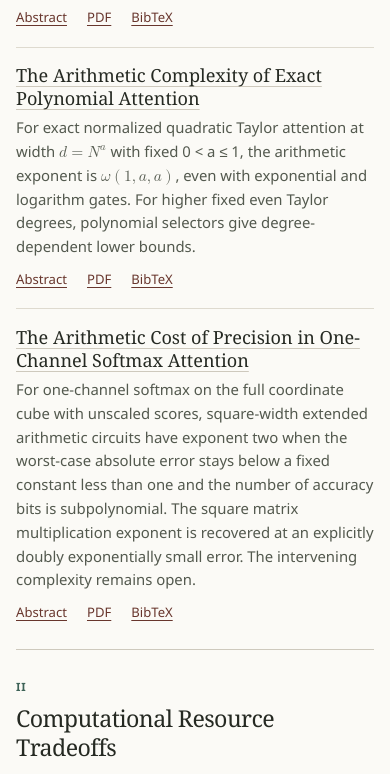
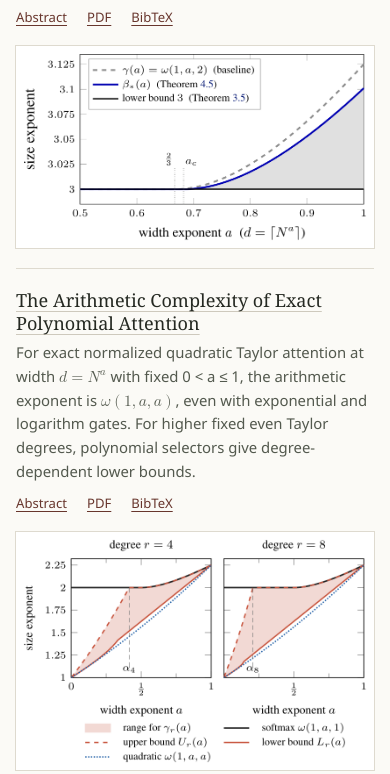
Before and after one commit to jiangxioabai/matrix-multiplication-complexity, a plain HTML site: page index.html in a window 390 px wide. Shown: the part 1994-2768 px from the top of the page. Drawn offline with Linux system fonts and the light colour scheme.

Commit message:
Add original paper figures to the research homepage

```diff
--- a/assets/research.css
+++ b/assets/research.css
@@ -72,7 +72,13 @@ math { font-size: 1.04em; }
 .theme-heading h3 { margin-block: 0.35rem 0.62rem; font-size: clamp(1.45rem, 3vw, 2rem); letter-spacing: -0.025em; }
 .theme-heading p { max-inline-size: 28ch; color: var(--muted); font-size: 0.94rem; }
 .paper-list { list-style: none; padding: 0; }
-.paper-entry { padding-block: 1.05rem; }
+.paper-entry {
+  display: grid;
+  grid-template-columns: minmax(0, 1fr) min(34%, 18rem);
+  align-items: center;
+  gap: 1rem clamp(1rem, 2.25vw, 2rem);
+  padding-block: 1.25rem;
+}
 .paper-entry + .paper-entry { border-block-start: 1px solid var(--subtle-rule); }
 .paper-entry:first-child { padding-block-start: 0; }
 .paper-entry:last-child { padding-block-end: 0; }
@@ -82,6 +88,14 @@ math { font-size: 1.04em; }
 .paper-entry p { max-inline-size: 69ch; margin-top: 0.37rem; color: var(--muted); font-size: 0.93rem; }
 .paper-links { display: flex; flex-wrap: wrap; gap: 0.22rem 1.25rem; margin-top: 0.48rem; font-size: 0.82rem; }
 .paper-links a { display: inline-block; padding-block: 0.12rem; }
+.paper-preview {
+  display: block;
+  outline: 1px solid var(--subtle-rule);
+  background: white;
+  cursor: zoom-in;
+}
+.paper-preview img { inline-size: 100%; }
+.paper-preview:hover { outline-color: var(--accent); }
 
 .research-connections, .background { margin-top: 4.5rem; }
 .connection-grid { display: grid; grid-template-columns: repeat(3, minmax(0, 1fr)); gap: 1.2rem 2.35rem; padding-block: 1.65rem 1.8rem; }
@@ -102,6 +116,11 @@ math { font-size: 1.04em; }
   .connection-grid { gap: 1rem 1.45rem; }
 }
 
+@media (max-width: 58rem) {
+  .paper-theme { grid-template-columns: 1fr; }
+  .theme-heading p { max-inline-size: 60ch; }
+}
+
 @media (max-width: 43rem) {
   .shell { width: calc(100% - 2rem); }
   .masthead-inner { display: grid; padding-block: 0.9rem; }
@@ -117,9 +136,11 @@ math { font-size: 1.04em; }
   .map-grid .map-theme { border-inline-start: 0; padding-inline: 0; padding-block: 0.85rem 1rem; }
   .map-theme ul { gap: 0.15rem 1.05rem; margin-top: 0.4rem; }
   .research-map { margin-bottom: 3.4rem; }
-  .paper-theme { grid-template-columns: 1fr; padding-block: 1.3rem 1.55rem; }
+  .paper-theme { padding-block: 1.3rem 1.55rem; }
   .theme-heading p { max-inline-size: 43ch; }
+  .paper-entry { grid-template-columns: 1fr; }
   .paper-entry:first-child { border-block-start: 1px solid var(--subtle-rule); padding-block-start: 0.8rem; }
+  .paper-preview { inline-size: min(100%, 34rem); }
   .connection-grid, .connection-figure { grid-template-columns: 1fr; }
   .connection-figure figcaption { max-inline-size: 54ch; }
   .research-connections, .background, .footer { margin-top: 3.2rem; }
--- a/index.html
+++ b/index.html
@@ -89,6 +89,7 @@
         </div>
         <ul class="paper-list">
           <li class="paper-entry">
+            <div class="paper-copy">
               <h4><a href="preprints/strassen-and-tensor-attention/">Matrix Multiplication Lower Bounds for Strassen Attention and a Faster Algorithm for Tensor Attention</a></h4>
               <p>In exact real arithmetic circuits with exponential and logarithm gates, normalized Strassen attention has the square matrix multiplication exponent for widths up to the sequence length, including width one. For tensor attention, a crossing identity gives an algorithm whose numerical speedups use the stated rectangular exponent formula.</p>
               <div class="paper-links">
@@ -96,8 +97,13 @@
                 <a href="preprints/strassen-and-tensor-attention/paper.pdf" aria-label="PDF for Matrix Multiplication Lower Bounds for Strassen Attention and a Faster Algorithm for Tensor Attention">PDF</a>
                 <a href="preprints/strassen-and-tensor-attention/#citation" aria-label="BibTeX for Matrix Multiplication Lower Bounds for Strassen Attention and a Faster Algorithm for Tensor Attention">BibTeX</a>
               </div>
+            </div>
+            <a class="paper-preview" href="preprints/strassen-and-tensor-attention/figure.png" title="Open full-size figure">
+              <img src="preprints/strassen-and-tensor-attention/figure.png" width="812" height="459" alt="Tensor-attention size exponent versus width exponent" loading="lazy" decoding="async">
+            </a>
           </li>
           <li class="paper-entry">
+            <div class="paper-copy">
               <h4><a href="preprints/exact-polynomial-attention/">The Arithmetic Complexity of Exact Polynomial Attention</a></h4>
               <p>For exact normalized quadratic Taylor attention at width <math xmlns="http://www.w3.org/1998/Math/MathML"><mrow><mi>d</mi><mo>=</mo><msup><mi>N</mi><mi>a</mi></msup></mrow></math> with fixed 0 &lt; a ≤ 1, the arithmetic exponent is <math xmlns="http://www.w3.org/1998/Math/MathML"><mrow><mi>ω</mi><mo>(</mo><mn>1</mn><mo>,</mo><mi>a</mi><mo>,</mo><mi>a</mi><mo>)</mo></mrow></math>, even with exponential and logarithm gates. For higher fixed even Taylor degrees, polynomial selectors give degree-dependent lower bounds.</p>
               <div class="paper-links">
@@ -105,8 +111,13 @@
                 <a href="preprints/exact-polynomial-attention/paper.pdf" aria-label="PDF for The Arithmetic Complexity of Exact Polynomial Attention">PDF</a>
                 <a href="preprints/exact-polynomial-attention/#citation" aria-label="BibTeX for The Arithmetic Complexity of Exact Polynomial Attention">BibTeX</a>
               </div>
+            </div>
+            <a class="paper-preview" href="preprints/exact-polynomial-attention/figure.png" title="Open full-size figure">
+              <img src="preprints/exact-polynomial-attention/figure.png" width="818" height="544" alt="Arithmetic exponent bounds for degree-four and degree-eight polynomial attention" loading="lazy" decoding="async">
+            </a>
           </li>
           <li class="paper-entry">
+            <div class="paper-copy">
               <h4><a href="preprints/arbitrarily-accurate-softmax-attention/">The Arithmetic Cost of Precision in One-Channel Softmax Attention</a></h4>
               <p>For one-channel softmax on the full coordinate cube with unscaled scores, square-width extended arithmetic circuits have exponent two when the worst-case absolute error stays below a fixed constant less than one and the number of accuracy bits is subpolynomial. The square matrix multiplication exponent is recovered at an explicitly doubly exponentially small error. The intervening complexity remains open.</p>
               <div class="paper-links">
@@ -114,6 +125,10 @@
                 <a href="preprints/arbitrarily-accurate-softmax-attention/paper.pdf" aria-label="PDF for The Arithmetic Cost of Precision in One-Channel Softmax Attention">PDF</a>
                 <a href="preprints/arbitrarily-accurate-softmax-attention/#citation" aria-label="BibTeX for The Arithmetic Cost of Precision in One-Channel Softmax Attention">BibTeX</a>
               </div>
+            </div>
+            <a class="paper-preview" href="preprints/arbitrarily-accurate-softmax-attention/figure.png" title="Open full-size figure">
+              <img src="preprints/arbitrarily-accurate-softmax-attention/figure.png" width="814" height="275" alt="Query and key matrices used as marker inputs in the lower-bound proof" loading="lazy" decoding="async">
+            </a>
           </li>
         </ul>
       </section>
@@ -125,6 +140,7 @@
         </div>
         <ul class="paper-list">
           <li class="paper-entry">
+            <div class="paper-copy">
               <h4><a href="preprints/preprocessed-softmax-attention/">Preprocessed Softmax Attention Is as Hard as Matrix Multiplication</a></h4>
               <p>Even with unrestricted cache preprocessing, exact real arithmetic circuits with exponential and logarithm gates require <math xmlns="http://www.w3.org/1998/Math/MathML"><mrow><mi>Θ</mi><mo>(</mo><mi>N</mi><mi>d</mi><mo>)</mo></mrow></math> work for one query, for almost every key matrix and every nonconstant scalar value vector. At fixed power-law batch sizes and widths, the batched exponent is the corresponding rectangular matrix multiplication exponent. Sequential online queries pay the single-query cost in each round.</p>
               <div class="paper-links">
@@ -132,8 +148,13 @@
                 <a href="preprints/preprocessed-softmax-attention/paper.pdf" aria-label="PDF for Preprocessed Softmax Attention Is as Hard as Matrix Multiplication">PDF</a>
                 <a href="preprints/preprocessed-softmax-attention/#citation" aria-label="BibTeX for Preprocessed Softmax Attention Is as Hard as Matrix Multiplication">BibTeX</a>
               </div>
+            </div>
+            <a class="paper-preview" href="preprints/preprocessed-softmax-attention/figure.png" title="Open full-size figure">
+              <img src="preprints/preprocessed-softmax-attention/figure.png" width="806" height="540" alt="Arithmetic exponents versus query batch size for three key widths" loading="lazy" decoding="async">
+            </a>
           </li>
           <li class="paper-entry">
+            <div class="paper-copy">
               <h4><a href="preprints/exact-transformer-cache-updates/">Exact Transformer Cache Updates Are as Hard as Matrix Multiplication</a></h4>
               <p>For causal attention-only Transformers, even after arbitrary preprocessing of context and weights, one scalar edit can make an exact cache update in extended arithmetic circuits cost the square matrix multiplication exponent at three layers and width proportional to sequence length. At square width, one or two layers admit quadratic work for one edit.</p>
               <div class="paper-links">
@@ -141,8 +162,13 @@
                 <a href="preprints/exact-transformer-cache-updates/paper.pdf" aria-label="PDF for Exact Transformer Cache Updates Are as Hard as Matrix Multiplication">PDF</a>
                 <a href="preprints/exact-transformer-cache-updates/#citation" aria-label="BibTeX for Exact Transformer Cache Updates Are as Hard as Matrix Multiplication">BibTeX</a>
               </div>
+            </div>
+            <a class="paper-preview" href="preprints/exact-transformer-cache-updates/figure.png" title="Open full-size figure">
+              <img src="preprints/exact-transformer-cache-updates/figure.png" width="760" height="510" alt="Exact cache-update exponents versus width for one, two, and at least three layers" loading="lazy" decoding="async">
+            </a>
           </li>
           <li class="paper-entry">
+            <div class="paper-copy">
               <h4><a href="preprints/memory-recomputation-attention/">Memory–Recomputation Tradeoffs for Exact Attention Backpropagation</a></h4>
               <p>Determines the backward exponent for the exact value gradient in circuits with arithmetic, exponential, and logarithm gates, when an uncharged forward circuit stores at most M reals from the queries and keys. At width <math xmlns="http://www.w3.org/1998/Math/MathML"><mrow><mi>d</mi><mo>=</mo><msup><mi>N</mi><mi>a</mi></msup></mrow></math>, if the budget leaves a deficit <math xmlns="http://www.w3.org/1998/Math/MathML"><mrow><mi>N</mi><mo>(</mo><mi>N</mi><mo>−</mo><mn>1</mn><mo>)</mo><mo>−</mo><mi>M</mi><mo>=</mo><msup><mi>N</mi><mrow><mn>2</mn><mi>b</mi><mo>+</mo><mrow><mi>o</mi><mo>(</mo><mn>1</mn><mo>)</mo></mrow></mrow></msup></mrow></math> relative to storing every independent score difference, the work exponent is <math xmlns="http://www.w3.org/1998/Math/MathML"><mrow><mi>max</mi><mo>{</mo><mn>2</mn><mo>,</mo><mrow><mi>ω</mi><mo>(</mo><mi>b</mi><mo>,</mo><mi>a</mi><mo>,</mo><mi>b</mi><mo>)</mo></mrow><mo>}</mo></mrow></math>. Recomputing a square block attains this exponent.</p>
               <div class="paper-links">
@@ -150,8 +176,13 @@
                 <a href="preprints/memory-recomputation-attention/paper.pdf" aria-label="PDF for Memory–Recomputation Tradeoffs for Exact Attention Backpropagation">PDF</a>
                 <a href="preprints/memory-recomputation-attention/#citation" aria-label="BibTeX for Memory–Recomputation Tradeoffs for Exact Attention Backpropagation">BibTeX</a>
               </div>
+            </div>
+            <a class="paper-preview" href="preprints/memory-recomputation-attention/figure.png" title="Open full-size figure">
+              <img src="preprints/memory-recomputation-attention/figure.png" width="805" height="467" alt="Backward-pass exponent versus the number of unstored score differences" loading="lazy" decoding="async">
+            </a>
           </li>
           <li class="paper-entry">
+            <div class="paper-copy">
               <h4><a href="preprints/unrestricted-attention-io/">On the Unrestricted I/O Complexity of Exact Softmax Attention</a></h4>
               <p>For one-channel exact softmax at square width, fixed read/write schedules with unrestricted recomputation have a lower bound of <math xmlns="http://www.w3.org/1998/Math/MathML"><mrow><mi>Ω</mi><mo>(</mo><msup><mi>N</mi><mn>2</mn></msup><mo>+</mo><mfrac><msup><mi>N</mi><mrow><mn>9</mn><mo>/</mo><mn>4</mn></mrow></msup><msup><mi>M</mi><mrow><mn>1</mn><mo>/</mo><mn>8</mn></mrow></msup></mfrac><mo>)</mo></mrow></math> word transfers, where M is the fast-memory size and is at most on the order of the square of the sequence length. A blocked algorithm matches it up to subpolynomial factors when memory grows as a fixed power of the sequence length. The lower bound uses a tensor inequality derived from OpenAI&#x27;s spectral theory, and the upper bound uses the reported rectangular exponents.</p>
               <div class="paper-links">
@@ -159,6 +190,10 @@
                 <a href="preprints/unrestricted-attention-io/paper.pdf" aria-label="PDF for On the Unrestricted I/O Complexity of Exact Softmax Attention">PDF</a>
                 <a href="preprints/unrestricted-attention-io/#citation" aria-label="BibTeX for On the Unrestricted I/O Complexity of Exact Softmax Attention">BibTeX</a>
               </div>
+            </div>
+            <a class="paper-preview" href="preprints/unrestricted-attention-io/figure.png" title="Open full-size figure">
+              <img src="preprints/unrestricted-attention-io/figure.png" width="799" height="440" alt="I/O exponents versus fast-memory size at square and smaller widths" loading="lazy" decoding="async">
+            </a>
           </li>
         </ul>
       </section>
@@ -170,6 +205,7 @@
         </div>
         <ul class="paper-list">
           <li class="paper-entry">
+            <div class="paper-copy">
               <h4><a href="preprints/exact-batched-top1/">Exact Batched Top-1 Prediction Is as Hard as Matrix Multiplication</a></h4>
               <p>With as many queries and candidates as coordinates, deterministic exact arithmetic comparison trees need the square matrix multiplication exponent to return only the least maximizing index for each query. At smaller fixed-polynomial widths the paper gives separate upper and lower bounds.</p>
               <div class="paper-links">
@@ -177,8 +213,13 @@
                 <a href="preprints/exact-batched-top1/paper.pdf" aria-label="PDF for Exact Batched Top-1 Prediction Is as Hard as Matrix Multiplication">PDF</a>
                 <a href="preprints/exact-batched-top1/#citation" aria-label="BibTeX for Exact Batched Top-1 Prediction Is as Hard as Matrix Multiplication">BibTeX</a>
               </div>
+            </div>
+            <a class="paper-preview" href="preprints/exact-batched-top1/figure.png" title="Open full-size figure">
+              <img src="preprints/exact-batched-top1/figure.png" width="773" height="462" alt="Arithmetic and comparison bounds as query width changes" loading="lazy" decoding="async">
+            </a>
           </li>
           <li class="paper-entry">
+            <div class="paper-copy">
               <h4><a href="preprints/exact-ridge-prediction/">A Single Ridge Regression Prediction Is as Hard as Matrix Multiplication</a></h4>
               <p>A single exact ridge prediction from a design with N rows and width <math xmlns="http://www.w3.org/1998/Math/MathML"><mrow><mi>d</mi><mo>=</mo><msup><mi>N</mi><mi>a</mi></msup></mrow></math> for fixed 0 &lt; a ≤ 1 has exponent <math xmlns="http://www.w3.org/1998/Math/MathML"><mrow><mi>ω</mi><mo>(</mo><mi>a</mi><mo>,</mo><mn>1</mn><mo>,</mo><mi>a</mi><mo>)</mo></mrow></math>. The matching lower bound applies to real arithmetic circuits even with exponential and logarithm gates.</p>
               <div class="paper-links">
@@ -186,8 +227,13 @@
                 <a href="preprints/exact-ridge-prediction/paper.pdf" aria-label="PDF for A Single Ridge Regression Prediction Is as Hard as Matrix Multiplication">PDF</a>
                 <a href="preprints/exact-ridge-prediction/#citation" aria-label="BibTeX for A Single Ridge Regression Prediction Is as Hard as Matrix Multiplication">BibTeX</a>
               </div>
+            </div>
+            <a class="paper-preview" href="preprints/exact-ridge-prediction/figure.png" title="Open full-size figure">
+              <img src="preprints/exact-ridge-prediction/figure.png" width="1422" height="248" alt="Proof structure for the lower bounds in arithmetic and extended arithmetic circuits" loading="lazy" decoding="async">
+            </a>
           </li>
           <li class="paper-entry">
+            <div class="paper-copy">
               <h4><a href="preprints/deterministic-matrix-product-verification/">Deterministic Verification of Real Matrix Products Is as Hard as Multiplication</a></h4>
               <p>Deterministic real computation trees for deciding <math xmlns="http://www.w3.org/1998/Math/MathML"><mrow><mi>A</mi><mi>B</mi><mo>=</mo><mi>C</mi></mrow></math> have the arithmetic exponent of multiplication, including with exponential and logarithm gates. The proof extracts border rank from verification of a general bilinear graph. The paper discusses independent concurrent work.</p>
               <div class="paper-links">
@@ -195,6 +241,10 @@
                 <a href="preprints/deterministic-matrix-product-verification/paper.pdf" aria-label="PDF for Deterministic Verification of Real Matrix Products Is as Hard as Multiplication">PDF</a>
                 <a href="preprints/deterministic-matrix-product-verification/#citation" aria-label="BibTeX for Deterministic Verification of Real Matrix Products Is as Hard as Multiplication">BibTeX</a>
               </div>
+            </div>
+            <a class="paper-preview" href="preprints/deterministic-matrix-product-verification/figure.png" title="Open full-size figure">
+              <img src="preprints/deterministic-matrix-product-verification/figure.png" width="734" height="413" alt="Residual potential before and after a linear tilt" loading="lazy" decoding="async">
+            </a>
           </li>
         </ul>
       </section>
@@ -206,6 +256,7 @@
         </div>
         <ul class="paper-list">
           <li class="paper-entry">
+            <div class="paper-copy">
               <h4><a href="preprints/delta-rule-work-depth/">The Arithmetic Complexity of Batched Delta-Rule Readouts</a></h4>
               <p>For exact batched delta-rule readouts at <math xmlns="http://www.w3.org/1998/Math/MathML"><mrow><mi>d</mi><mo>=</mo><mi>N</mi></mrow></math>, with <math xmlns="http://www.w3.org/1998/Math/MathML"><mrow><mi>m</mi><mo>=</mo><msup><mi>N</mi><mrow><mi>b</mi><mo>+</mo><mrow><mi>o</mi><mo>(</mo><mn>1</mn><mo>)</mo></mrow></mrow></msup></mrow></math> value channels sharing keys, queries, and gates for fixed <math xmlns="http://www.w3.org/1998/Math/MathML"><mrow><mn>0</mn><mo>&lt;</mo><mi>b</mi><mo>≤</mo><mn>1</mn></mrow></math>, the optimal work exponent is <math xmlns="http://www.w3.org/1998/Math/MathML"><mrow><mn>1</mn><mo>−</mo><mi>b</mi><mo>+</mo><mrow><mi>ω</mi><mo>(</mo><mn>1</mn><mo>,</mo><mi>b</mi><mo>,</mo><mi>b</mi><mo>)</mo></mrow></mrow></math>. It evaluates to <math xmlns="http://www.w3.org/1998/Math/MathML"><mrow><mn>2</mn><mo>+</mo><mrow><mfrac><msup><mi>b</mi><mn>2</mn></msup><mn>4</mn></mfrac></mrow></mrow></math> under the stated rectangular exponent formula. The lower bound applies at any depth.</p>
               <div class="paper-links">
@@ -213,8 +264,13 @@
                 <a href="preprints/delta-rule-work-depth/paper.pdf" aria-label="PDF for The Arithmetic Complexity of Batched Delta-Rule Readouts">PDF</a>
                 <a href="preprints/delta-rule-work-depth/#citation" aria-label="BibTeX for The Arithmetic Complexity of Batched Delta-Rule Readouts">BibTeX</a>
               </div>
+            </div>
+            <a class="paper-preview" href="assets/delta-rule-work-depth.png" title="Open full-size figure">
+              <img src="assets/delta-rule-work-depth.png" width="1524" height="600" alt="Two rounds of the lower-bound construction for batched Delta Rule readouts" loading="lazy" decoding="async">
+            </a>
           </li>
           <li class="paper-entry">
+            <div class="paper-copy">
               <h4><a href="preprints/exact-per-example-gradient-clipping/">The Arithmetic Complexity of Exact Per-Example Gradient Clipping</a></h4>
               <p>For a single linear layer, exact clipped gradient aggregation in real computation trees with square roots and comparisons costs, up to subpolynomial factors, the larger of one batched matrix product and a family of independent per-example products.</p>
               <div class="paper-links">
@@ -222,6 +278,10 @@
                 <a href="preprints/exact-per-example-gradient-clipping/paper.pdf" aria-label="PDF for The Arithmetic Complexity of Exact Per-Example Gradient Clipping">PDF</a>
                 <a href="preprints/exact-per-example-gradient-clipping/#citation" aria-label="BibTeX for The Arithmetic Complexity of Exact Per-Example Gradient Clipping">BibTeX</a>
               </div>
+            </div>
+            <a class="paper-preview" href="preprints/exact-per-example-gradient-clipping/figure.png" title="Open full-size figure">
+              <img src="preprints/exact-per-example-gradient-clipping/figure.png" width="804" height="613" alt="Overhead exponent for exact gradient clipping as token and batch exponents vary" loading="lazy" decoding="async">
+            </a>
           </li>
         </ul>
       </section>
```
Lines whose indentation alone changed are shown as unchanged.
